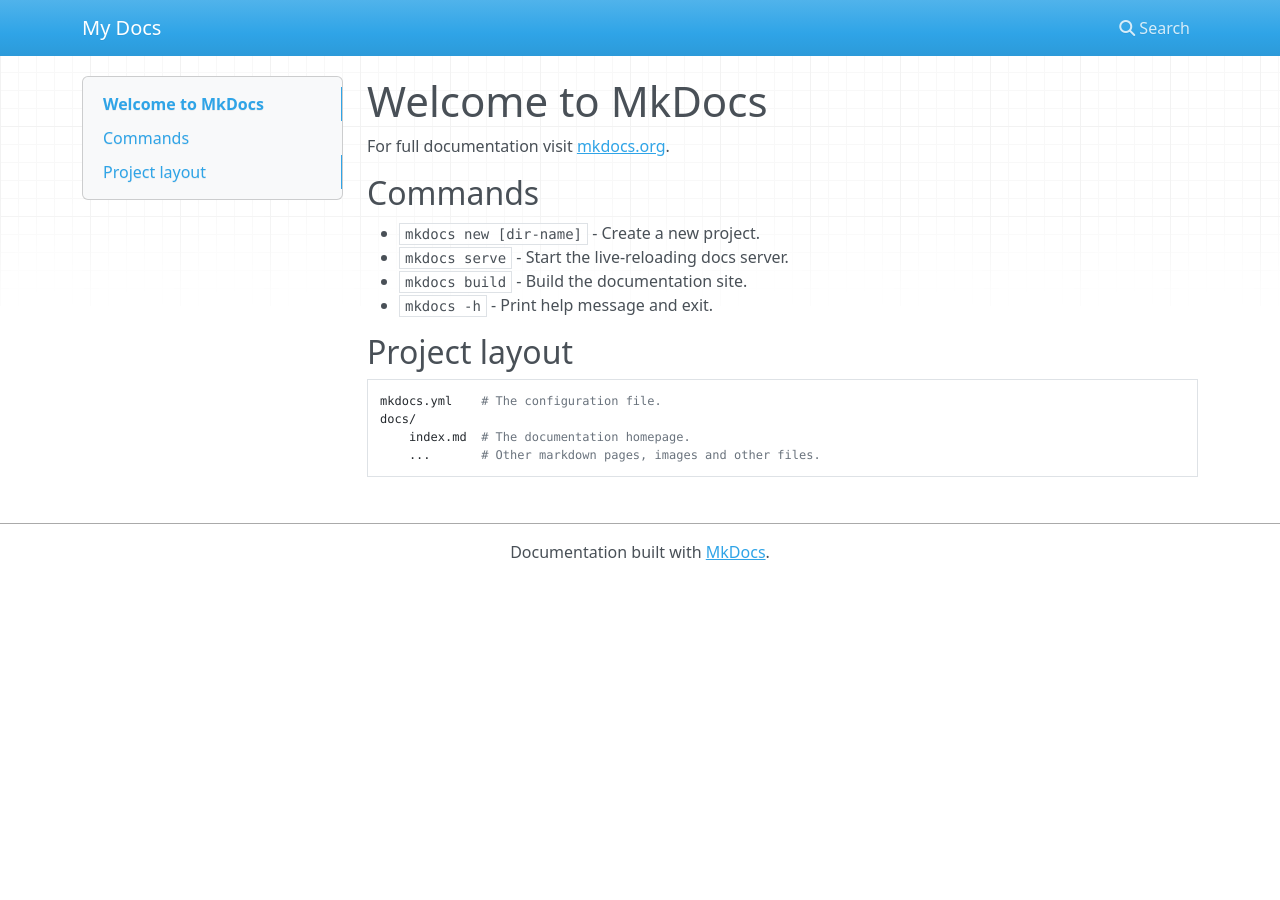
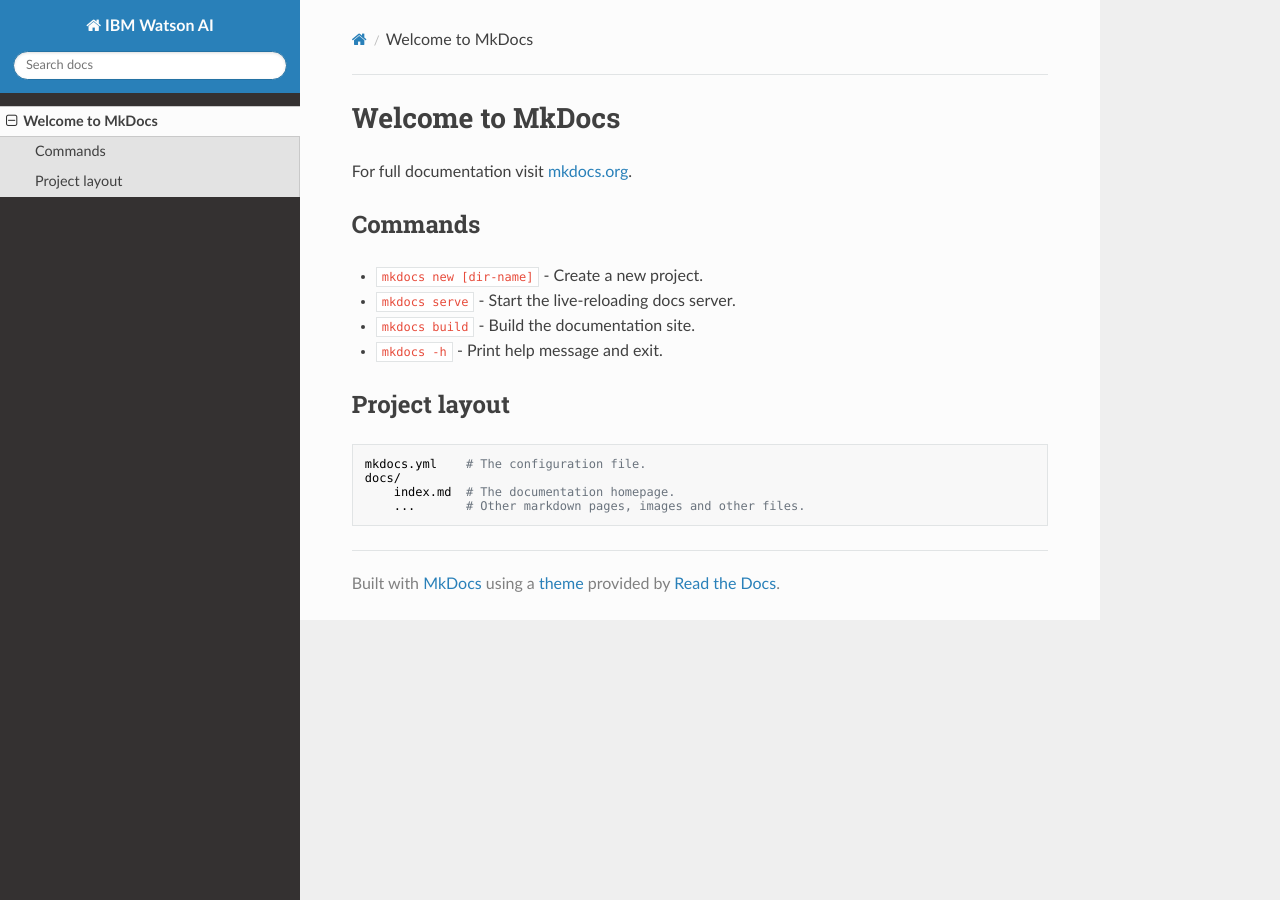
Before and after one commit to IraAngeles-IBM/watson-ai-voice-enabled-chatbot, an MkDocs documentation site: the page built from docs/index.md, in a window 1280 px wide. Built offline with MkDocs 1.6.1, drawn with Linux system fonts in a browser that asks for light colours; nearby versions of some CDN libraries.

```diff
--- a/mkdocs.yml
+++ b/mkdocs.yml
@@ -1 +1,3 @@
-site_name: My Docs
+site_name: IBM Watson AI
+theme:
+    name: readthedocs
```
